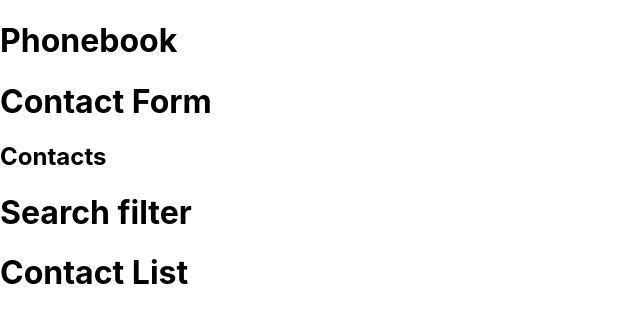
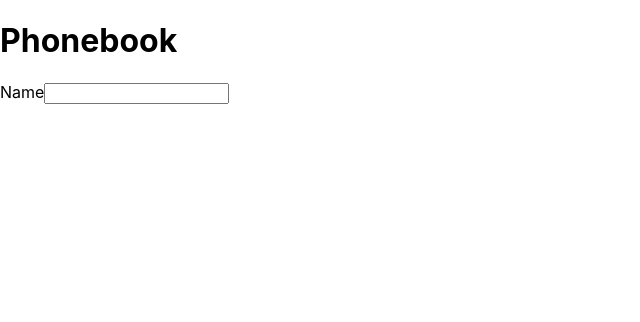
Before and after one commit to marichiiin/goit-react-hw-02-phonebook, a React (Create React App) app: page / in a window 1280 px wide. Shown: the top 322 px of the page, without its empty margins (0-640 px from the left). Built offline with nearby package versions, Linux system fonts and the light colour scheme.

Commit message:
Update App.jsx

```diff
--- a/src/components/App.jsx
+++ b/src/components/App.jsx
@@ -16,21 +16,40 @@
   };
 
   // Create a function for handling the changes in the name input
+  handleNameChange = e => {
+
+  }
   // Create a function for handling the changes in the number input
   // Create a function for handling the submit button
 
-  render () {
+  render() {
+    const { contacts, filter } = this.state;
     return (
-      <>
-        <div>
+      <form>
+          <h1>Phonebook</h1>
+          <label>
+            Name
+            <input
+              type="text"
+              name="name"
+              pattern="^[a-zA-Za-яА-Я]+(([' -][a-zA-Za-яА-Я ])?[a-zA-Za-яА-Я]*)*$"
+              title="Name may contain only letters, apostrophe, dash and spaces. For example Adrian, Jacob Mercer, Charles de Batz de Castelmore d'Artagnan."
+              required
+              value={contacts}
+
+            />
+          </label>
+
+      </form>
+    )
+  }
+}
+
+{/* <div>
           <h1>Phonebook</h1>
           <ContactForm/>
 
           <h2>Contacts</h2>
           <Filter/>
           <ContactList/>
-        </div>
-      </>
-    )
-  }
-}
+        </div> */}
```
